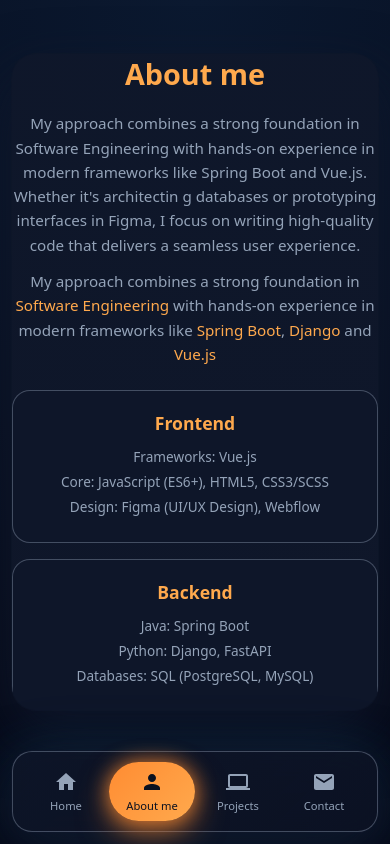
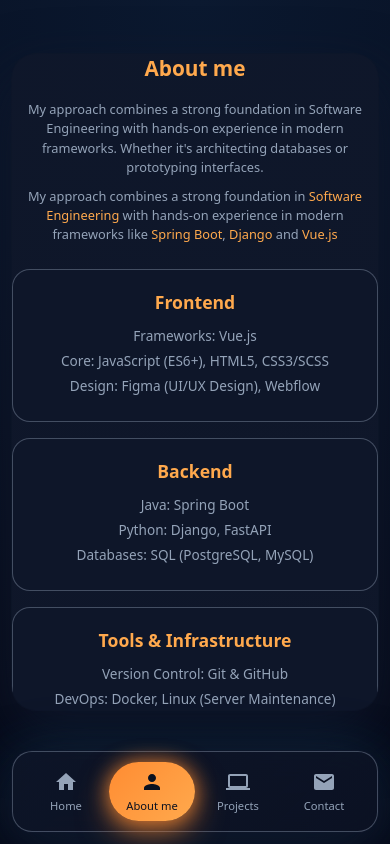
Before and after one commit to mijusko/Vue-portfolio, a Vue app: page / in a window 390 px wide. Both pictures are taken after a click on the item "About me". Built offline with nearby package versions, Linux system fonts and the light colour scheme.

Commit message:
Fix About me font size

```diff
--- a/src/components/AboutView.vue
+++ b/src/components/AboutView.vue
@@ -8,11 +8,8 @@
       <p>
         My approach combines a strong foundation
          in Software Engineering with hands-on
-          experience in modern frameworks like
-           Spring Boot and Vue.js. Whether it's architectin
-           g databases or prototyping interfaces in Figma,
-            I focus on writing high-quality code
-             that delivers a seamless user experience.
+          experience in modern frameworks. Whether it's
+            architecting databases or prototyping interfaces.
       </p>
       <p>
         My approach combines a strong foundation in
@@ -88,6 +85,32 @@
   color: var(--text-muted);
 }
 
+@media (max-width: 768px) {
+  header h2 {
+    font-size: 1.5rem;
+  }
+  header p {
+    font-size: 0.85rem;
+  }
+  .content p {
+    font-size: 0.85rem;
+    line-height: 1.5;
+  }
+}
+
+@media (max-width: 480px) {
+  header h2 {
+    font-size: 1.3rem;
+  }
+  header p {
+    font-size: 0.8rem;
+  }
+  .content p {
+    font-size: 0.8rem;
+    margin-bottom: 10px;
+  }
+}
+
 .accent {
   color: var(--accent-soft);
 }
```
